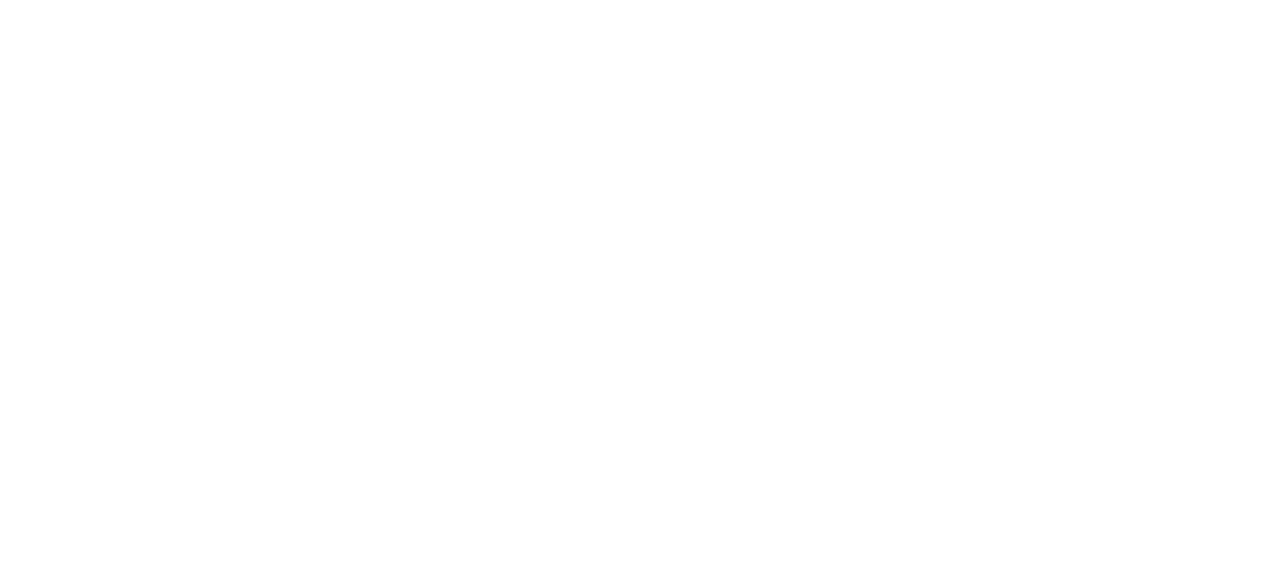
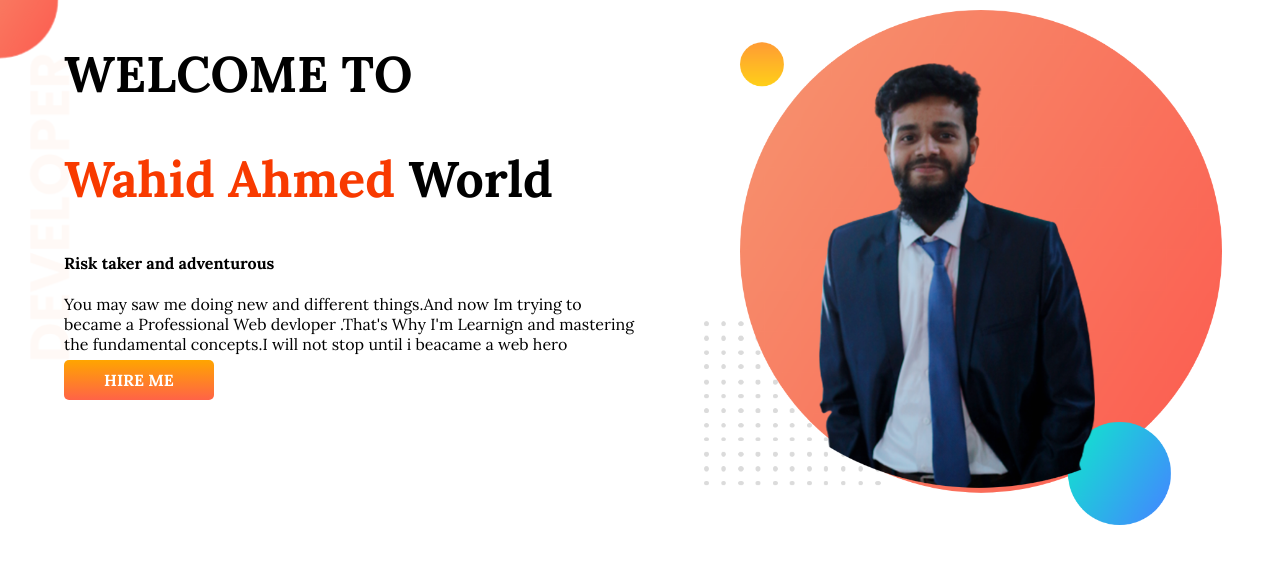
Before and after one commit to wahid1099/devloper_portfolio, a plain HTML site: page index.html in a window 1280 px wide. Drawn offline with Linux system fonts and the light colour scheme; a web font is replaced by a local one.

Commit message:
adding top

```diff
--- a/index.html
+++ b/index.html
@@ -4,10 +4,28 @@
     <meta charset="UTF-8">
     <meta http-equiv="X-UA-Compatible" content="IE=edge">
     <meta name="viewport" content="width=device-width, initial-scale=1.0">
+    <link rel="preconnect" href="https://fonts.googleapis.com">
+    <link rel="preconnect" href="https://fonts.gstatic.com" crossorigin>
+    <link href="https://fonts.googleapis.com/css2?family=Festive&display=swap" rel="stylesheet">
+    <link rel="preconnect" href="https://fonts.googleapis.com">
+<link rel="preconnect" href="https://fonts.gstatic.com" crossorigin>
+<link href="https://fonts.googleapis.com/css2?family=Festive&family=Lora:ital,wght@0,400;0,700;1,400&display=swap" rel="stylesheet">
     <title>Abdul wahid</title>
-    <link rel="stylesheet" href="style.css"/>
+   <link rel="stylesheet" href="style.css"/>
 </head>
 <body>
+    <section class="topbanner">
+        <div class="half-width">
+    <h1>WELCOME TO</h1>
+    <h1><span class="orange">Wahid Ahmed</span> World</h1>
+  <h4>Risk taker and adventurous</h4>
+  <p>You may saw me doing new and different things.And now Im trying to became a Professional Web devloper .That's Why I'm Learnign and mastering the fundamental concepts.I will not stop until i beacame a web hero</p>
+  <a href="https://www.linkedin.com/in/md-wahid-645851117/" target="_blank" class="link_btn">HIRE ME</a>
+   </div>
 
+   <div class="half-width">
+       <img src="images/wahid.png" alt="my Pic"/>
+</div>
+</section>
 </body>
 </html>
--- a/style.css
+++ b/style.css
@@ -0,0 +1,34 @@
+body {
+  font-family: "Lora", serif;
+  margin: 0;
+}
+h1 {
+  font-size: 50px;
+}
+.orange {
+  color: rgb(248, 58, 0);
+  /* font-family: 'Festive', cursive;*/
+}
+section {
+  display: flex;
+}
+.half-width {
+  width: 50%;
+  padding-left: 5%;
+}
+.half-width img {
+  width: 90%;
+  margin-top: 10px;
+}
+.link_btn {
+  text-decoration: none;
+  background-image: linear-gradient(orange, tomato);
+  color: #fff;
+  font-weight: bold;
+  padding: 10px 40px;
+  border-radius: 5px;
+}
+.topbanner {
+  background-image: url(images/top-banner.png);
+  background-repeat: no-repeat;
+}
```
Also changed, not shown: images/20210612032052_IMG_5700-removebg-preview.png (added), images/IMG_20200213_170437-removebg-preview.png (added), images/IMG_20210101_213608-removebg-preview.png (added), images/dream-bg.png (added), images/exp-bg.png (added), images/jhankar.png (added), images/jhankar2.png (added), images/my-bg.png (added), images/my-bg2.png (added), images/top-banner.png (added), images/wahid.png (added).
